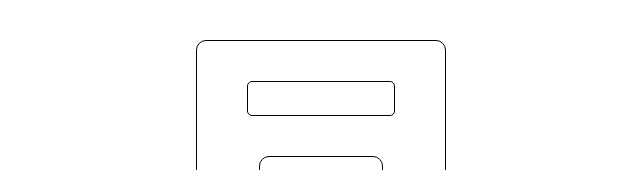
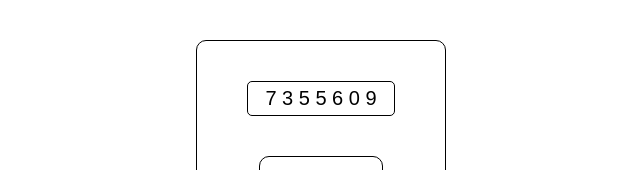
Before and after one commit to dongrigorio2107/demo, a plain HTML site: page index.html in a window 1280 px wide. Shown: the top 170 px of the page, without its empty margins (319-959 px from the left). Drawn offline with Linux system fonts and the light colour scheme.

Commit message:
display content styled

```diff
--- a/index.html
+++ b/index.html
@@ -7,7 +7,7 @@
     </head>
     <body>
             <div id="container">
-                <div id="display"></div>
+                <div id="display">7 3 5 5 6 0 9</div>
                 <div id="buttons">
                 <div id="button-1">1</div>
                 <div id="button-2">2</div>
--- a/styles.css
+++ b/styles.css
@@ -58,6 +58,8 @@ body {
     width: 60%;
     height: 35px;
     margin: 40px auto;
+    text-align: center;
+    padding: 5px;
 }
 
 #button-1 {
```
